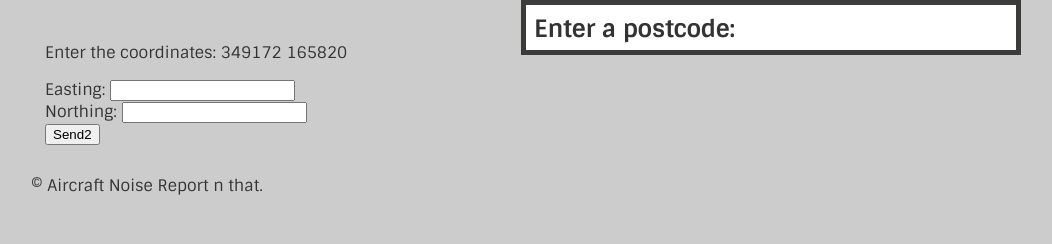
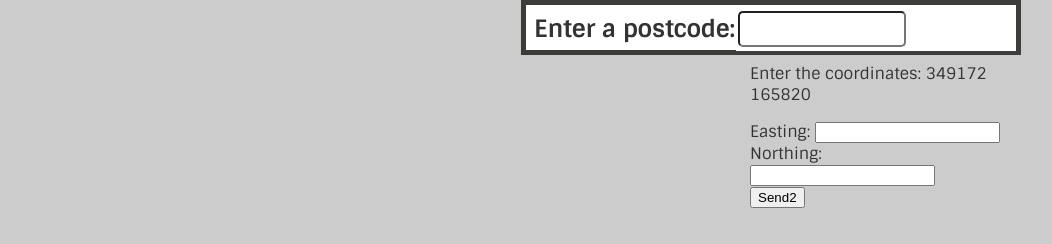
Before and after one commit to bopopescu/exetest8, a Flask app: page / in a window 1280 px wide. Shown: the part 723-967 px from the top of the page, without its empty margins (97-1149 px from the left). After the commit the page ends 931 px from the top, so only its background shows below. Run offline with Flask 2, Linux system fonts and the light colour scheme; parts of the project's set-up code (start-up, migrations or seed data) failed here and were passed over; some libraries are stand-ins or nearby versions.

Commit message:
third commit

```diff
--- a/FlaskApplication/templates/layouts/homeLayout.html
+++ b/FlaskApplication/templates/layouts/homeLayout.html
@@ -59,15 +59,25 @@
          <div id="map_canvas"></div>
          </div>
          <div style= "position:relative; TOP:-10px; LEFT:5px; height:45px;width:490px;     background:#FFFFFF;">
+
          <h2 style = "position: relative; left: 8px; top: 8px";>Enter a postcode:</h2>
+
+         <div style= "position:relative; TOP:-50px; LEFT:210px; height:45px;width:280px;     background:#FFFFFF;">
+         <label>
+         <input type="text" name="postcode" value=""  style= "position:relative; border-radius: 5px; text-transform: uppercase; font-size:160%; TOP:5px; LEFT:2px; height:30px;width:160px;>
+            </label>
+
+
+         </div>
+
+         </div>
+
+        </div>
+
          </div>
 
 </div>
 <!-- 		end the map div -->
-
-
-
-
 
 
         <div class="page__bd">
@@ -75,7 +85,6 @@
         </div>
 
         <footer class="page__ft">
-            &copy; Aircraft Noise Report n that.
         </footer>
     </div>
 </body>
```
Also changed, not shown: 1 other file.
